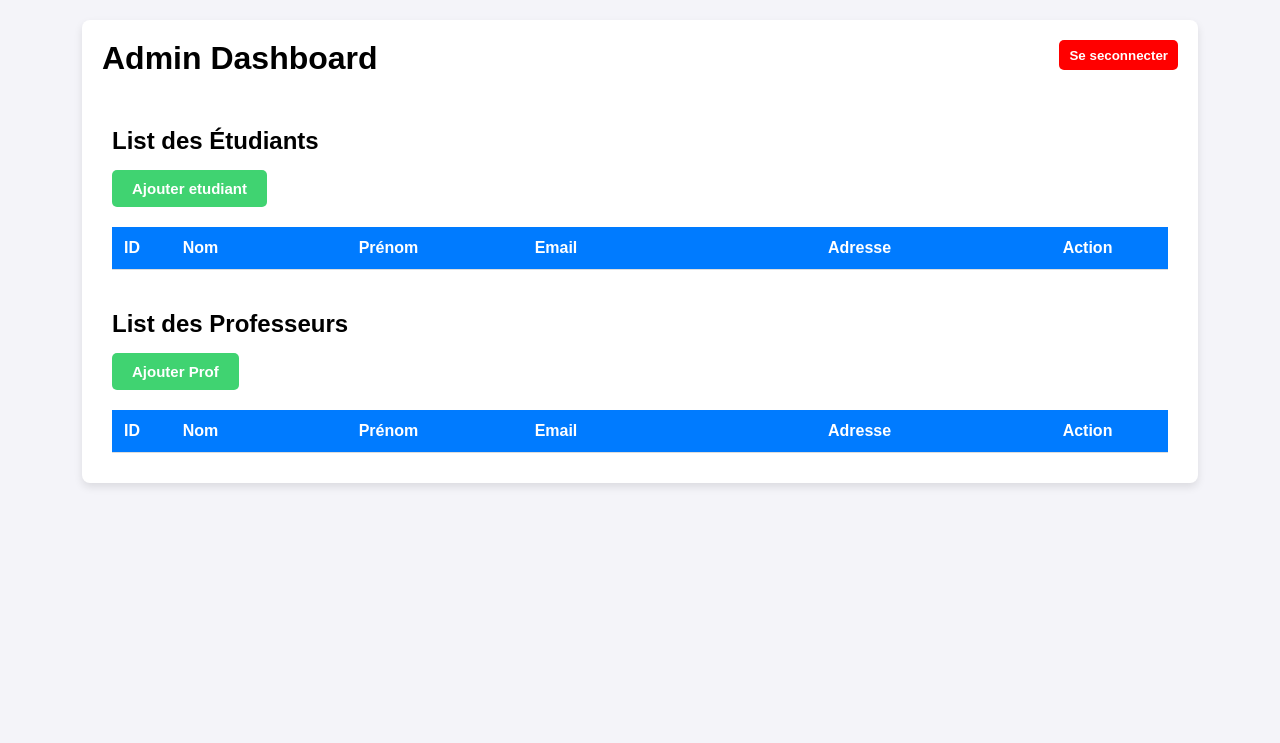
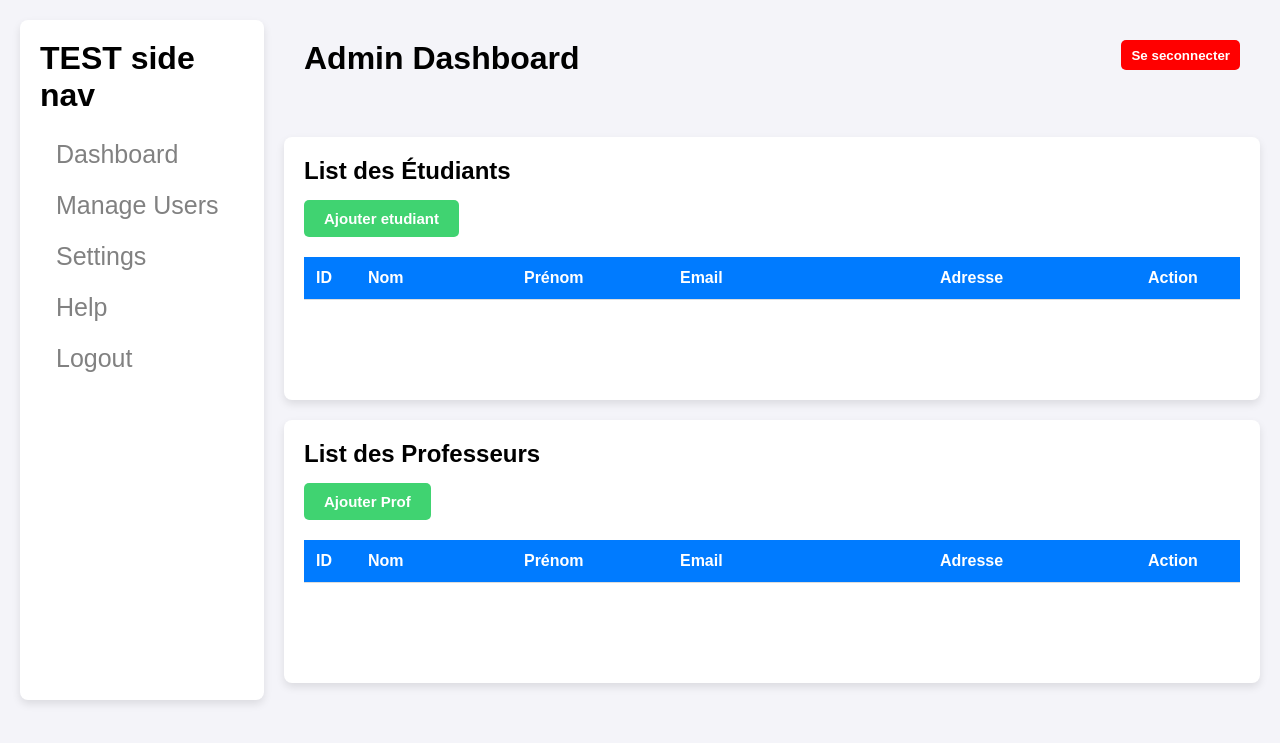
Before and after one commit to MedBens02/Web_proj, a PHP site: page /pages/admin/dashboardAdmin.php in a window 1280 px wide. Shown: the top 743 px of the page. Run offline with PHP 8.4, Linux system fonts and the light colour scheme; the visitor is signed in with stand-in values (Sample User, id 1); data that the repository does not hold is empty.

Commit message:
update admin dash

```diff
--- a/pages/admin/dashboardAdmin.css
+++ b/pages/admin/dashboardAdmin.css
@@ -8,34 +8,55 @@
 body {
     font-family: 'Arial', sans-serif;
     background-color: #f4f4f9;
-    display: flex;
-    justify-content: center;
-    align-items: center;
+    display: grid;
+    grid-template-columns: [start sidebar-start] 1fr
+        [sidebar-end content-start] 4fr [end content-end];
+    grid-template-rows: [start header-start] 1fr [header-end content-start]
+        7fr [end content-end];
+    gap: 20px;
     padding: 20px;
     overflow: auto;
+    height: 90vh;
+    min-width: 1000px;
 }
 
 h1 {
     margin-bottom: 20px;
 }
 
-.container {
+.dash-title {
+    padding: 20px;
+    grid-column: content-start / end;
+    grid-row: start / header-end;
+    display: flex;
+    justify-content: space-between;
+    flex-wrap: wrap;
+}
+.tables-cont {
+    gap: 20px;
+    display: flex;
+    flex-direction: column;
+    justify-content: flex-start;
+    grid-column: content-start / content-end;
+    grid-row: content-start / end;
+}
+
+.contn {
     background: white;
+    padding: 20px;
+    padding-bottom: 100px;
+    border-radius: 8px;
+    box-shadow: 0 4px 8px rgba(0,0,0,0.1);
+}
+/* Side Navigation Styles */
+.side-nav {
+    background-color: white;
     padding: 20px;
     border-radius: 8px;
     box-shadow: 0 4px 8px rgba(0,0,0,0.1);
-    width: 90%;
-    display: flex;
-    justify-content: space-between; /* Adjusts space between subcontainers */
-    flex-wrap: wrap;
-}
+    grid-column: sidebar-start / sidebar-end;
+    grid-row: start / end;
 
-.data-section {
-    overflow: auto;
-    margin-top: 20px;
-    width: 100%; /* Adjust the width to fit two sections side by side */
-    padding: 10px;
-    box-sizing: border-box; /* Includes padding in width calculation */
 }
 
 table {
@@ -114,3 +135,18 @@ th {
 .disconnectBtn:hover {
     background-color: darkred;
 }
+
+.side-nav a {
+    border-radius: 8px;
+    padding: 6px 8px 6px 16px;
+    margin-top: 10px;
+    text-decoration: none;
+    font-size: 25px;
+    color: #818181;
+    display: block;
+}
+
+.side-nav a:hover {
+    background-color: red;
+    color: #f1f1f1;
+}
--- a/pages/admin/dashboardAdmin.php
+++ b/pages/admin/dashboardAdmin.php
@@ -18,23 +18,36 @@ if (!isset($_SESSION['logged']) || $_SESSION['role'] !== 'admin') {
     <link rel="stylesheet" href="dashboardAdmin.css">
 </head>
 <body>
-    <div class="container">
+    <div class="dash-title">
         <h1>Admin Dashboard</h1>
         <button class="disconnectBtn" onclick="location.href='../logout.php'">Se seconnecter</button>
+    </div>
 
-        <div class="data-section">
-            <h2>List des Étudiants</h2>
-            <button class="buttonAdd" onclick="window.location.href='registerEtudiant.php';">Ajouter etudiant</button>
-            <div id="students"></div>
+    <!-- Side Navigation Menu -->
+    <div class="side-nav">
+        <h1>TEST side nav</h1>
+        <a href="dashboardAdmin.php">Dashboard</a>
+        <a href="manageUsers.php">Manage Users</a>
+        <a href="settings.php">Settings</a>
+        <a href="help.php">Help</a>
+        <a href="logout.php" onclick="location.href='../logout.php'">Logout</a>
+    </div>
+
+    <div class="tables-cont">
+        <div class="contn">
+        <h2>List des Étudiants</h2>
+        <button class="buttonAdd" onclick="window.location.href='registerEtudiant.php';">Ajouter etudiant</button>
+        <div id="students"></div>
         </div>
 
-        <div class="data-section">
+        <div class="contn">
             <h2>List des Professeurs</h2>
             <button class="buttonAdd" onclick="window.location.href='registerProf.php';">Ajouter Prof</button>
             <div id="profs"></div>
         </div>
+    </div>
 
-    </div>
+
     <script src="../../scripts/dashboardAdmin.js"></script>
 </body>
 </html>
```
